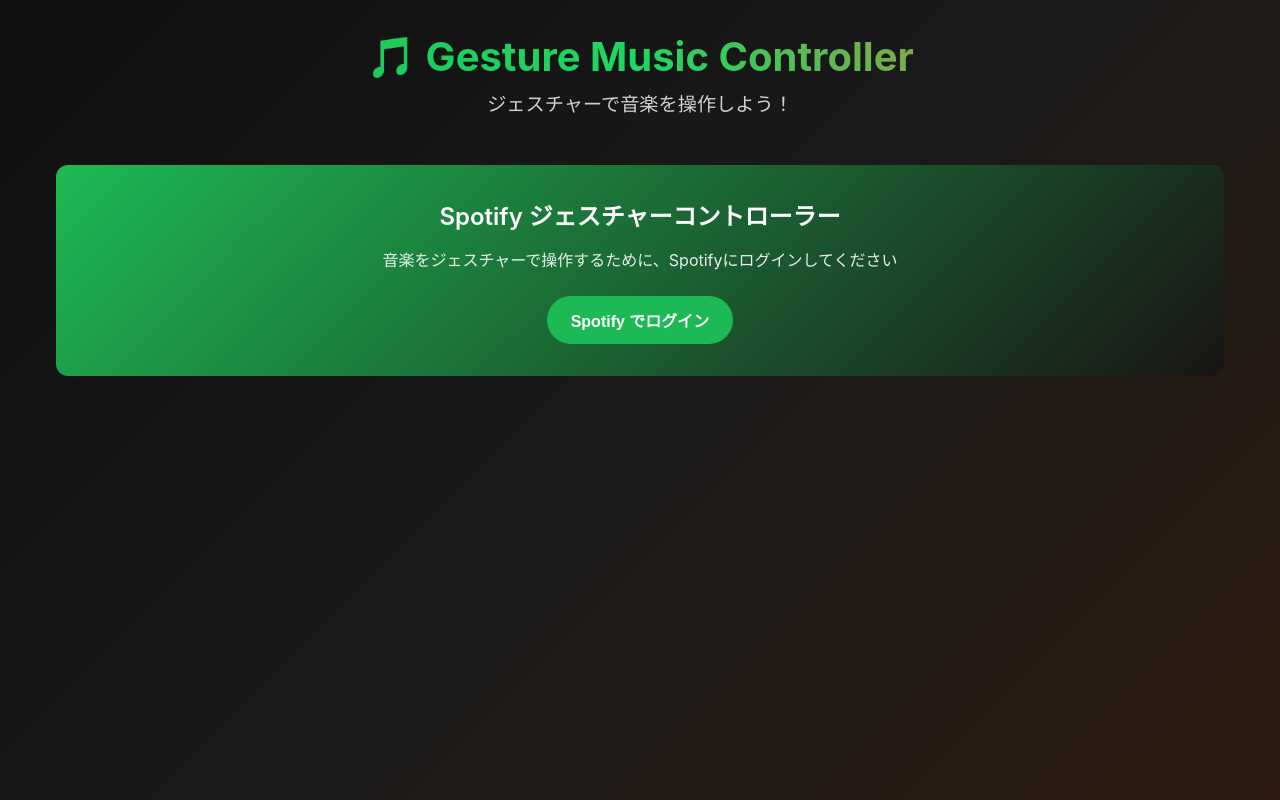
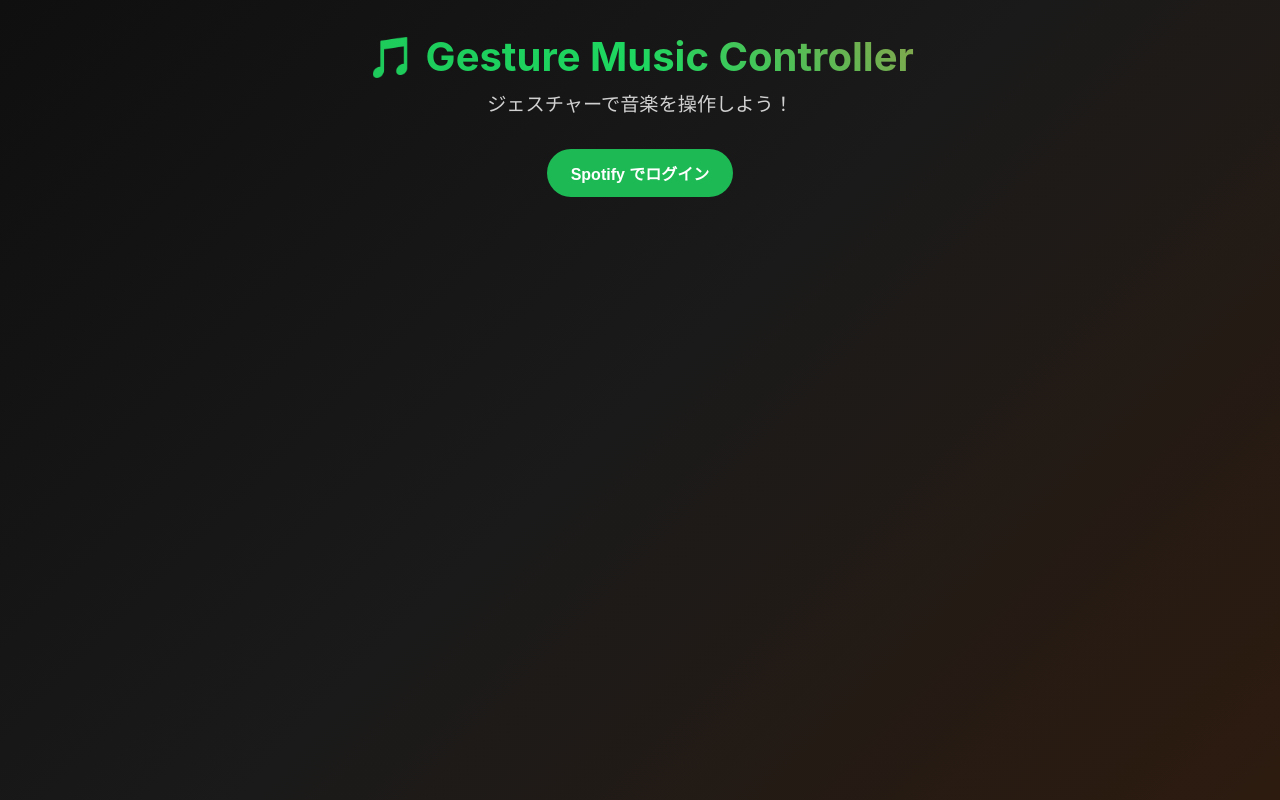
Before and after one commit to rinyaaa/Music, a Next.js app: page / in a window 1280 px wide. Built offline with nearby package versions, Linux system fonts and the light colour scheme.

Commit message:
SpotifyAuthコンポーネントから不要なテキスト要素を削除

```diff
--- a/src/components/SpotifyAuth.module.scss
+++ b/src/components/SpotifyAuth.module.scss
@@ -3,25 +3,8 @@
   flex-direction: column;
   align-items: center;
   justify-content: center;
-  min-height: 200px;
-  padding: 2rem;
-  background: linear-gradient(135deg, #1db954 0%, #191414 100%);
   border-radius: 12px;
   color: white;
-  text-align: center;
-  margin: 1rem 0;
-
-  h2 {
-    margin-bottom: 1rem;
-    font-size: 1.5rem;
-    font-weight: 600;
-  }
-
-  p {
-    margin-bottom: 1.5rem;
-    opacity: 0.9;
-    line-height: 1.5;
-  }
 }
 
 .loginButton {
@@ -45,47 +28,3 @@
     transform: translateY(0);
   }
 }
-
-.status {
-  display: flex;
-  align-items: center;
-  gap: 0.5rem;
-  font-size: 1rem;
-  margin-bottom: 1rem;
-}
-
-.statusIndicator {
-  width: 8px;
-  height: 8px;
-  background: #1db954;
-  border-radius: 50%;
-  animation: pulse 2s infinite;
-}
-
-.logoutButton {
-  background: transparent;
-  color: white;
-  border: 2px solid rgba(255, 255, 255, 0.3);
-  padding: 8px 16px;
-  border-radius: 20px;
-  font-size: 0.9rem;
-  cursor: pointer;
-  transition: all 0.3s ease;
-
-  &:hover {
-    border-color: rgba(255, 255, 255, 0.6);
-    background: rgba(255, 255, 255, 0.1);
-  }
-}
-
-@keyframes pulse {
-  0% {
-    box-shadow: 0 0 0 0 rgba(29, 185, 84, 0.7);
-  }
-  70% {
-    box-shadow: 0 0 0 10px rgba(29, 185, 84, 0);
-  }
-  100% {
-    box-shadow: 0 0 0 0 rgba(29, 185, 84, 0);
-  }
-}
--- a/src/components/SpotifyAuth.tsx
+++ b/src/components/SpotifyAuth.tsx
@@ -57,8 +57,6 @@
 
   return (
     <div className={styles.authContainer}>
-      <h2>Spotify ジェスチャーコントローラー</h2>
-      <p>音楽をジェスチャーで操作するために、Spotifyにログインしてください</p>
       <button onClick={handleLogin} className={styles.loginButton}>
         Spotify でログイン
       </button>
```
